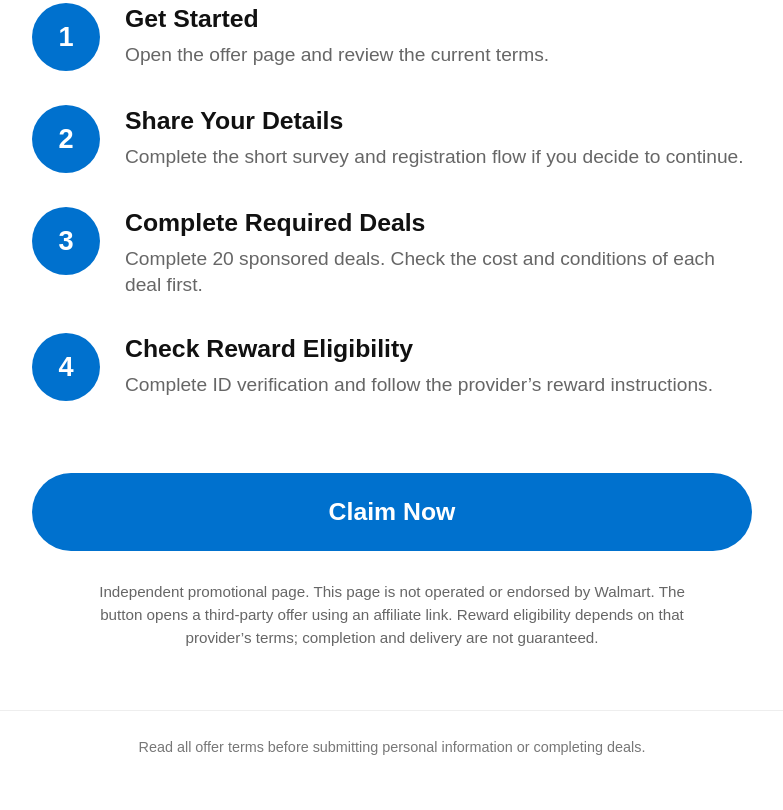
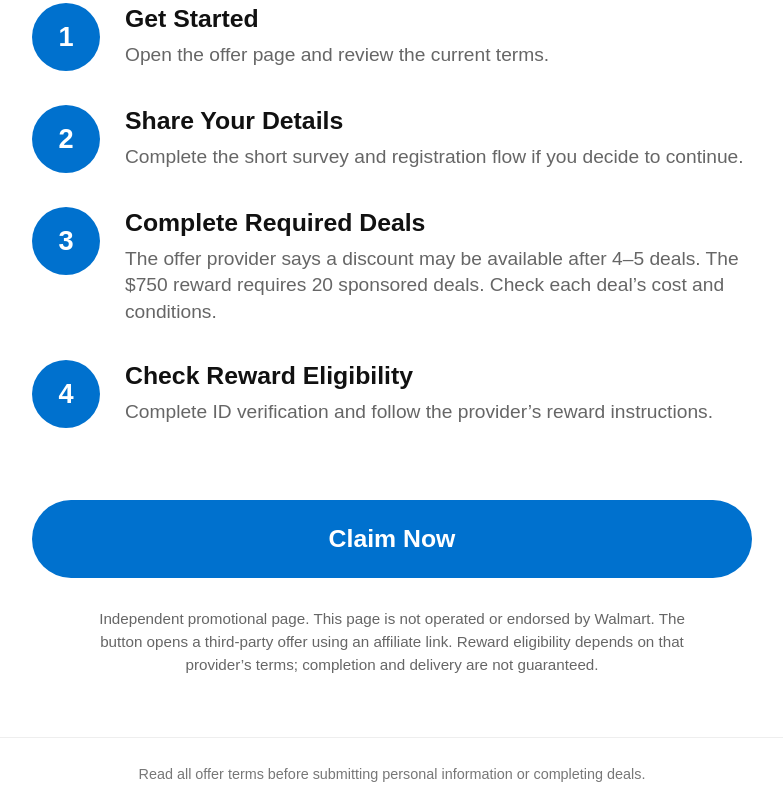
Before and after one commit to ESCAPETHEMATRI/walmart-gift-card-landing, a plain HTML site: page index.html in a window 1280 px wide. Shown: the part 816-1626 px from the top of the page, without its empty margins (248-1031 px from the left). Before the commit the page ends 1599 px from the top, so only its background shows below. Drawn offline with Linux system fonts and the light colour scheme.

Commit message:
Clarify discount and reward deal requirements

```diff
--- a/index.html
+++ b/index.html
@@ -17,7 +17,7 @@
     <ol class="steps">
       <li><span class="number">1</span><div><h2>Get Started</h2><p>Open the offer page and review the current terms.</p></div></li>
       <li><span class="number">2</span><div><h2>Share Your Details</h2><p>Complete the short survey and registration flow if you decide to continue.</p></div></li>
-      <li><span class="number">3</span><div><h2>Complete Required Deals</h2><p>Complete 20 sponsored deals. Check the cost and conditions of each deal first.</p></div></li>
+      <li><span class="number">3</span><div><h2>Complete Required Deals</h2><p>The offer provider says a discount may be available after 4–5 deals. The $750 reward requires 20 sponsored deals. Check each deal’s cost and conditions.</p></div></li>
       <li><span class="number">4</span><div><h2>Check Reward Eligibility</h2><p>Complete ID verification and follow the provider’s reward instructions.</p></div></li>
     </ol>
     <a class="button" href="https://giftclick.org/?offer_id=1157&amp;aff_id=171963" rel="nofollow sponsored">Claim Now</a>
```
